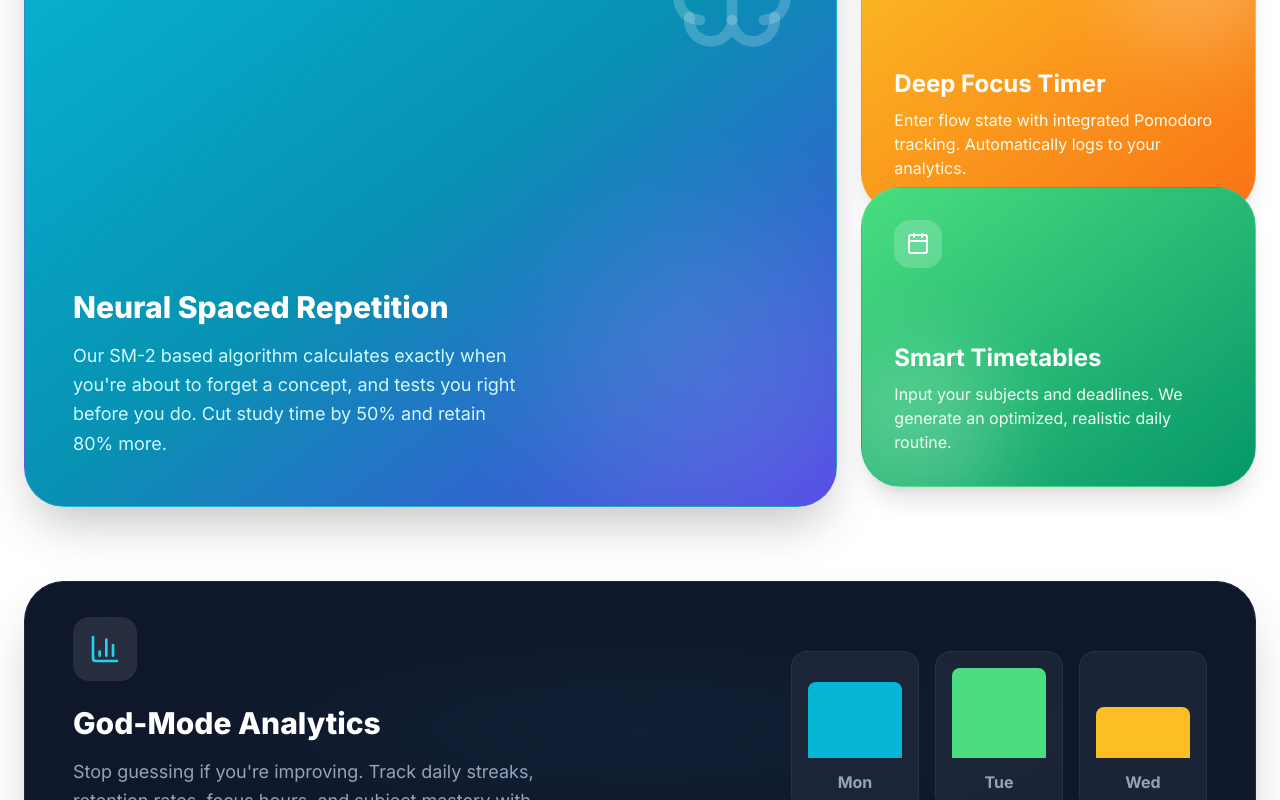
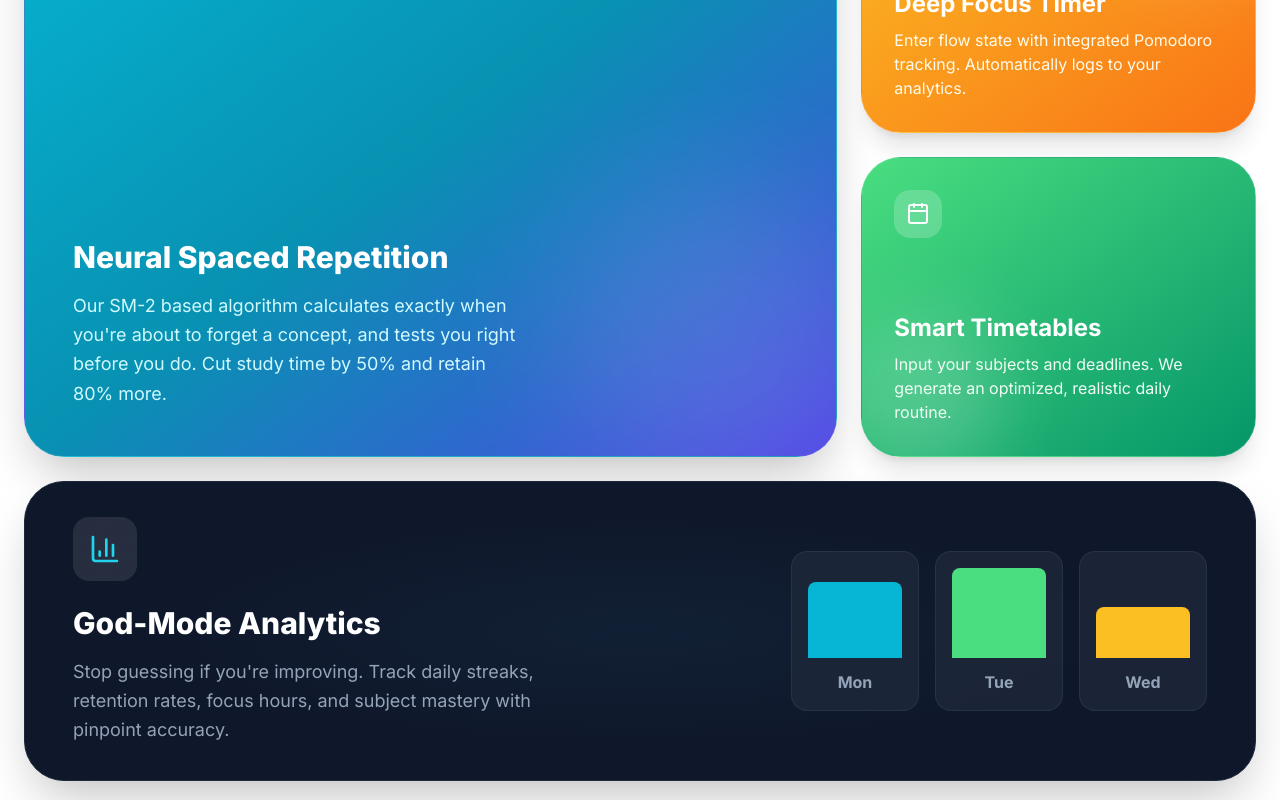
Before and after one commit to vircsam/studier, a React (Vite) app: page / in a window 1280 px wide. Shown: the part 2000-2800 px from the top of the page. Built offline with nearby package versions, Linux system fonts and the light colour scheme; no server answers; a web font is replaced by a local one.

Commit message:
Change feature boxes

```diff
--- a/src/pages/Landing.jsx
+++ b/src/pages/Landing.jsx
@@ -179,11 +179,11 @@ export default function Landing() {
 
             <motion.div
               variants={itemVariants}
-              className="flex flex-col sm:flex-row items-center justify-center gap-4 pt-6"
+              className="flex items-center justify-center w-full pt-6"
             >
               <Link
                 to="/login"
-                className="group flex items-center gap-2 w-full sm:w-auto justify-center px-10 py-5 text-lg font-bold text-brand-600 bg-transparent border-2 border-brand-500/50 hover:border-brand-500 rounded-2xl hover:bg-brand-50 shadow-[0_0_15px_rgba(6,182,212,0.15)] hover:shadow-[0_0_25px_rgba(6,182,212,0.4)] hover:scale-105 active:scale-95 transition-all overflow-hidden relative"
+                className="group inline-flex items-center gap-2 justify-center px-10 py-5 text-lg font-bold text-brand-600 bg-transparent border-2 border-brand-500/50 hover:border-brand-500 rounded-2xl hover:bg-brand-50 shadow-[0_0_15px_rgba(6,182,212,0.15)] hover:shadow-[0_0_25px_rgba(6,182,212,0.4)] hover:scale-105 active:scale-95 transition-all overflow-hidden relative"
               >
                 <div className="absolute inset-0 bg-brand-500/10 blur-xl opacity-0 group-hover:opacity-100 transition-opacity" />
                 <span className="relative z-10">Start Free</span>
@@ -272,10 +272,9 @@ export default function Landing() {
           <div className="grid grid-cols-1 md:grid-cols-3 gap-6 auto-rows-auto md:auto-rows-[300px]">
             {/* Box 1: Spaced Repetition (Spans 2 cols, 2 rows) */}
             <motion.div
-              style={{ y: featY1 }}
               variants={itemVariants}
               whileHover={{ y: -10, scale: 1.02 }}
-              className="col-span-1 md:col-span-2 row-span-1 md:row-span-2 p-8 md:p-12 rounded-[2.5rem] bg-gradient-to-br from-brand-500 via-brand-600 to-indigo-600 text-white shadow-2xl hover:shadow-brand-500/30 transition-all flex flex-col justify-between group overflow-hidden relative border border-white/10"
+              className="col-span-1 md:col-span-2 row-span-1 md:row-span-2 min-h-[320px] md:min-h-0 p-8 md:p-12 rounded-[2.5rem] bg-gradient-to-br from-brand-500 via-brand-600 to-indigo-600 text-white shadow-2xl hover:shadow-brand-500/30 transition-all flex flex-col justify-between group overflow-hidden relative border border-white/10"
             >
               <div className="absolute -right-10 -bottom-10 w-80 h-80 bg-white/10 rounded-full blur-3xl group-hover:scale-110 transition-transform duration-700" />
               <div className="absolute top-10 right-10 text-white/20 group-hover:text-white/40 transition-colors">
@@ -286,7 +285,7 @@ export default function Landing() {
                   <Brain className="w-8 h-8 text-white" />
                 </div>
               </div>
-              <div className="relative z-10 mt-20 md:mt-0">
+              <div className="relative z-10">
                 <h3 className="text-3xl font-black mb-4">Neural Spaced Repetition</h3>
                 <p className="text-brand-100 text-lg font-medium leading-relaxed max-w-md">Our SM-2 based algorithm calculates exactly when you're about to forget a concept, and tests you right before you do. Cut study time by 50% and retain 80% more.</p>
               </div>
@@ -294,10 +293,9 @@ export default function Landing() {
 
             {/* Box 2: Pomodoro Timer (1 col, 1 row) */}
             <motion.div
-              style={{ y: featY2 }}
               variants={itemVariants}
               whileHover={{ y: -10, scale: 1.05 }}
-              className="col-span-1 row-span-1 p-8 rounded-[2.5rem] bg-gradient-to-br from-amber-400 to-orange-500 text-white shadow-xl hover:shadow-amber-500/30 transition-all flex flex-col group overflow-hidden relative border border-white/10"
+              className="col-span-1 row-span-1 min-h-[220px] md:min-h-0 p-8 rounded-[2.5rem] bg-gradient-to-br from-amber-400 to-orange-500 text-white shadow-xl hover:shadow-amber-500/30 transition-all flex flex-col group overflow-hidden relative border border-white/10"
             >
               <div className="absolute -right-5 -top-5 w-40 h-40 bg-white/20 rounded-full blur-2xl group-hover:scale-125 transition-transform duration-500" />
               <div className="w-12 h-12 rounded-2xl bg-white/20 backdrop-blur-md flex items-center justify-center mb-6 z-10">
@@ -311,10 +309,9 @@ export default function Landing() {
 
             {/* Box 3: Timetable (1 col, 1 row) */}
             <motion.div
-              style={{ y: featY3 }}
               variants={itemVariants}
               whileHover={{ y: -10, scale: 1.05 }}
-              className="col-span-1 row-span-1 p-8 rounded-[2.5rem] bg-gradient-to-br from-green-400 to-emerald-600 text-white shadow-xl hover:shadow-green-500/30 transition-all flex flex-col group overflow-hidden relative border border-white/10"
+              className="col-span-1 row-span-1 min-h-[220px] md:min-h-0 p-8 rounded-[2.5rem] bg-gradient-to-br from-green-400 to-emerald-600 text-white shadow-xl hover:shadow-green-500/30 transition-all flex flex-col group overflow-hidden relative border border-white/10"
             >
               <div className="absolute -left-5 -bottom-5 w-40 h-40 bg-white/20 rounded-full blur-2xl group-hover:scale-125 transition-transform duration-500" />
               <div className="w-12 h-12 rounded-2xl bg-white/20 backdrop-blur-md flex items-center justify-center mb-6 z-10">
@@ -328,10 +325,9 @@ export default function Landing() {
 
             {/* Box 4: Analytics (Spans 3 cols, 1 row) */}
             <motion.div
-              style={{ y: featY4 }}
               variants={itemVariants}
               whileHover={{ y: -5, scale: 1.01 }}
-              className="col-span-1 md:col-span-3 row-span-1 p-8 md:p-12 rounded-[2.5rem] bg-slate-900 text-white shadow-2xl hover:shadow-slate-500/20 transition-all flex flex-col md:flex-row items-start md:items-center justify-between group overflow-hidden relative border border-slate-800"
+              className="col-span-1 md:col-span-3 row-span-1 min-h-[280px] md:min-h-0 p-8 md:p-12 rounded-[2.5rem] bg-slate-900 text-white shadow-2xl hover:shadow-slate-500/20 transition-all flex flex-col md:flex-row items-start md:items-center justify-between group overflow-hidden relative border border-slate-800"
             >
               <div className="absolute top-1/2 left-1/2 -translate-x-1/2 -translate-y-1/2 w-full h-full bg-[radial-gradient(ellipse_at_center,rgba(56,189,248,0.1)_0%,transparent_60%)] group-hover:opacity-100 opacity-50 transition-opacity" />
               <div className="relative z-10 max-w-lg mb-8 md:mb-0">
```
